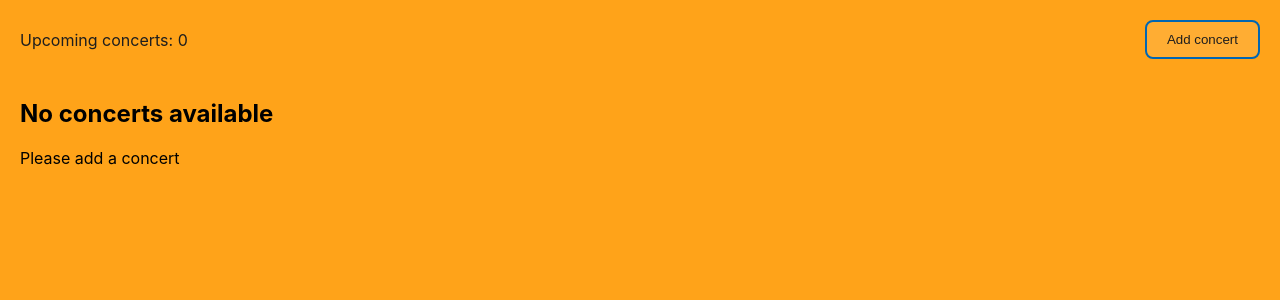
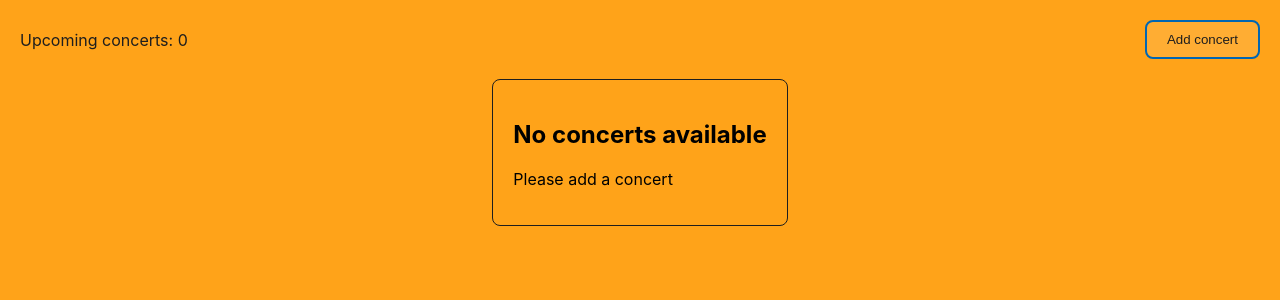
Before and after one commit to Alkawi/capstone-project, a React (Vite) app: page /1 in a window 1280 px wide. Shown: the top 300 px of the page. Built offline with nearby package versions, Linux system fonts and the light colour scheme.

Commit message:
Add styling to "no concerts available" message

```diff
--- a/src/app/Pages/Dashboard.tsx
+++ b/src/app/Pages/Dashboard.tsx
@@ -42,10 +42,10 @@ export default function Dashboard(): JSX.Element {
               <Card key={concert.id} concert={concert} />
             ))}
           {!concerts && (
-            <div>
+            <MissingConcerts>
               <h2>No concerts available</h2>
               <p>Please add a concert</p>
-            </div>
+            </MissingConcerts>
           )}
         </Container>
       )}
@@ -72,3 +72,9 @@ const Container = styled.main`
   background-color: var(--color-orange);
   overflow-y: scroll;
 `
+const MissingConcerts = styled.div`
+  align-self: center;
+  border-radius: 8px;
+  padding: 20px;
+  border: 1px solid var(--color-font-dark);
+`
```
